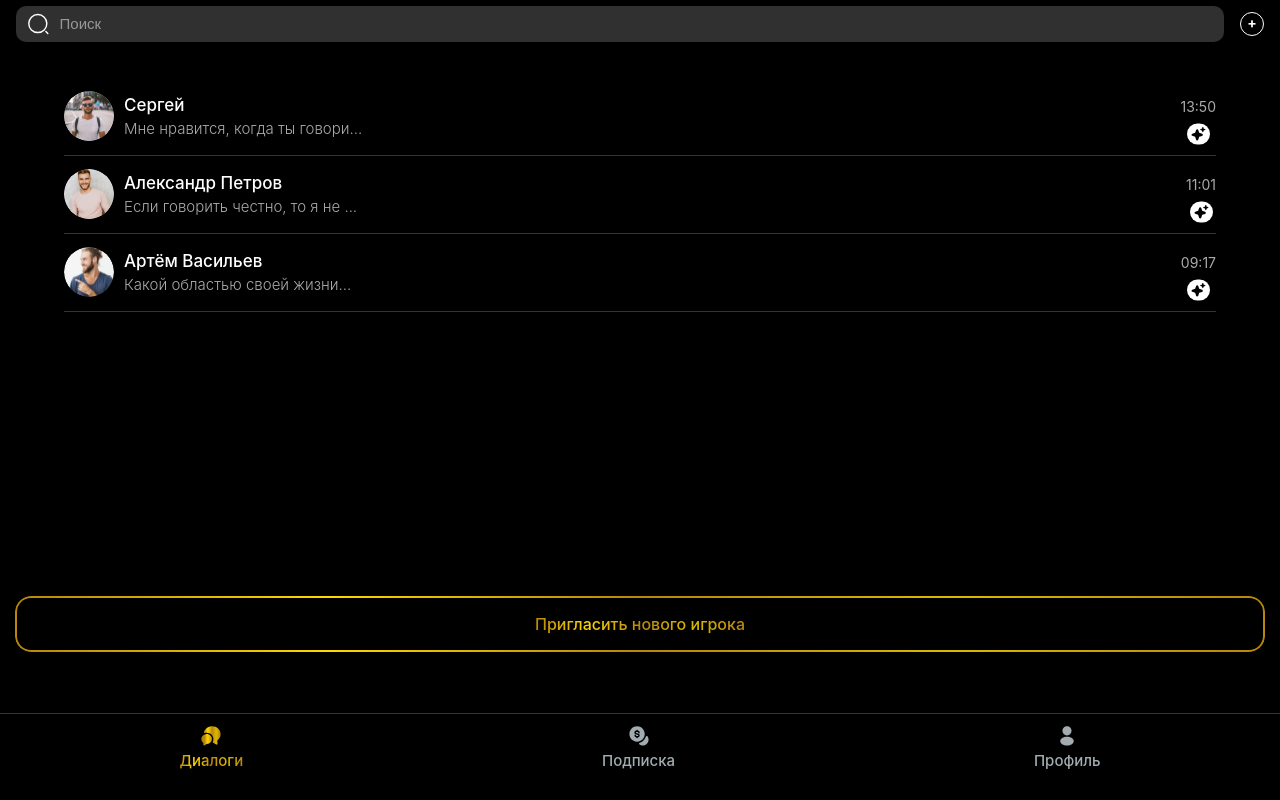
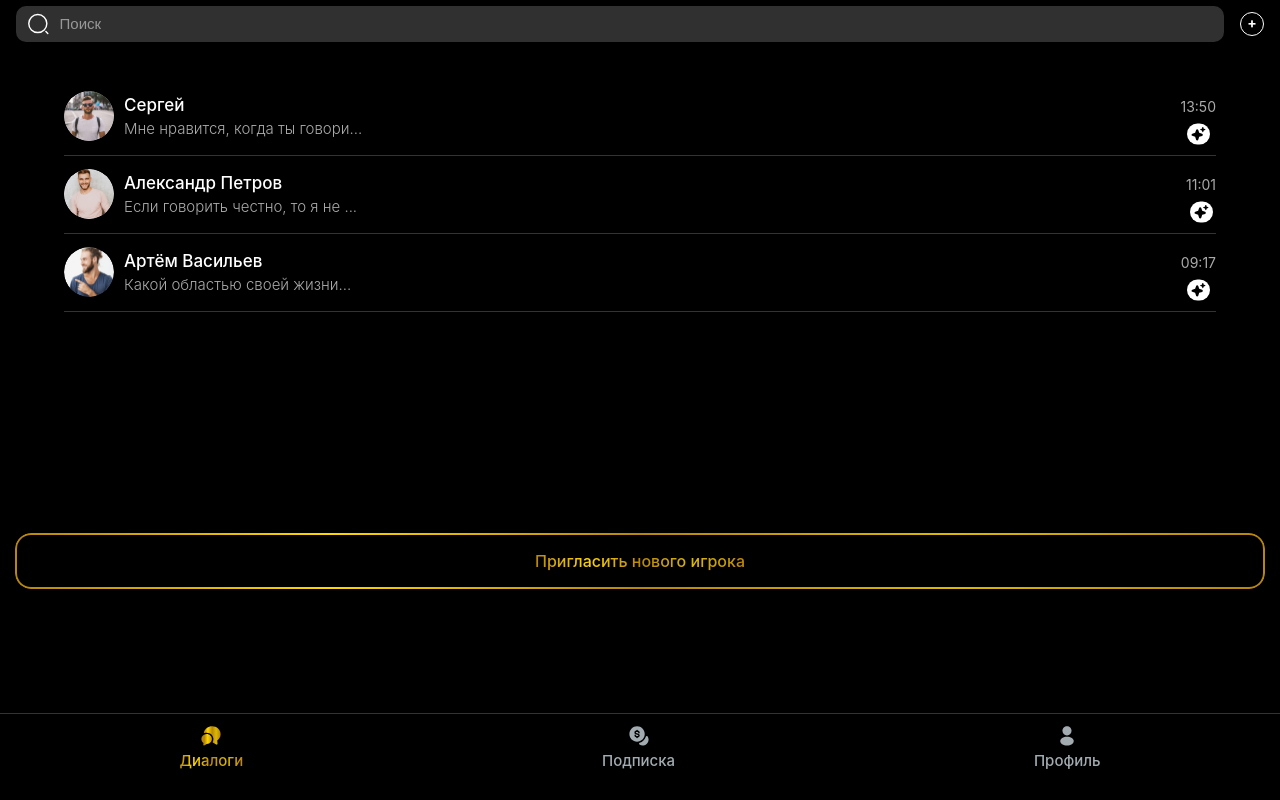
Before and after one commit to CeYn97/Dating-miniApp-tg, a React (Vite) app: page /chats in a window 1280 px wide. Built offline with nearby package versions, Linux system fonts and the light colour scheme.

Commit message:
buttonsUp

```diff
--- a/src/styles/App.css
+++ b/src/styles/App.css
@@ -75,7 +75,7 @@ body {
   font-weight: 500;
   width: 90%;
   position: absolute;
-  bottom: 20px;
+  bottom: 5%;
   padding: 18px 0;
   cursor: pointer;
   outline: none;
--- a/src/styles/Chats.css
+++ b/src/styles/Chats.css
@@ -161,7 +161,7 @@ body {
 
 .inviteButton {
   width: calc(100% - 10px);
-  margin: 0 auto;
+  margin: 5% auto;
   padding: 18px 0;
   border-radius: 16px;
   font-size: 16px;
```
